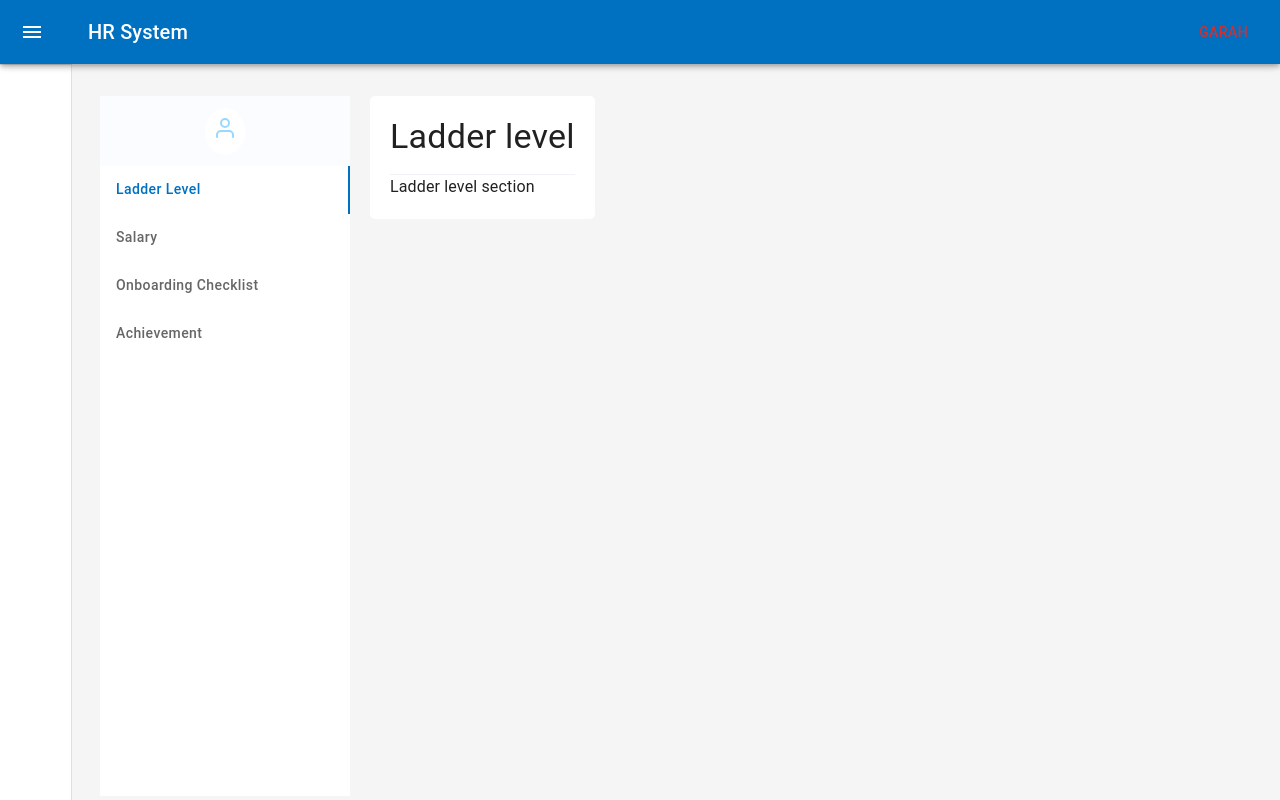
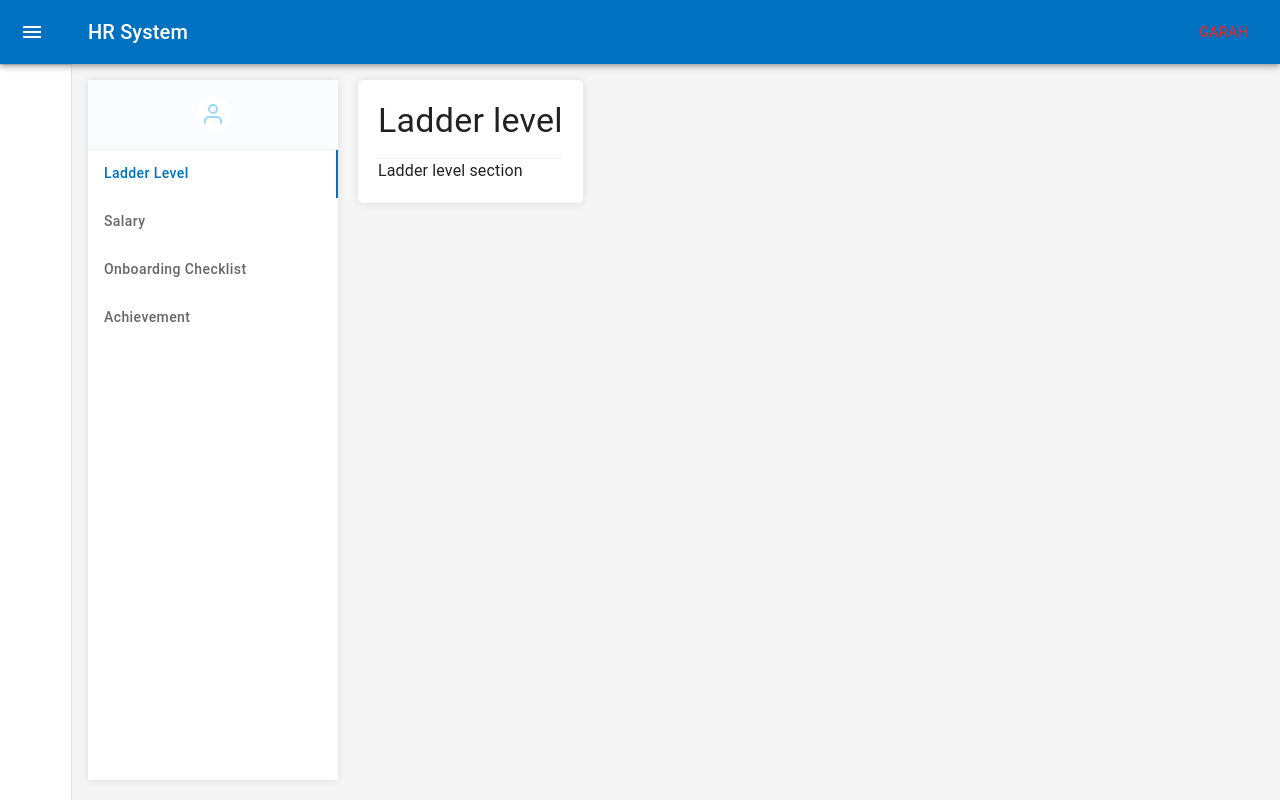
Before and after one commit to nestsolutionsllc/nest-hr, a Next.js app in the folder frontend/: page /profile in a window 1280 px wide. Built offline with nearby package versions, Linux system fonts and the light colour scheme.

Commit message:
feat: create sidebar in user profile & structure of other sections

```diff
--- a/frontend/src/components/userprofile/Achievement.tsx
+++ b/frontend/src/components/userprofile/Achievement.tsx
@@ -1,9 +1,17 @@
 import { Typography, Stack } from "@mui/material";
+
+const styles = {
+  title: {
+    borderBottom: 1,
+    paddingBottom: 2,
+    borderColor: "#f0f2f5",
+  },
+};
 
 const Achievement = () => {
   return (
     <Stack>
-      <Typography variant="h4" sx={{ borderBottom: 1, paddingBottom: 2, borderColor: "#f0f2f5" }}>
+      <Typography variant="h4" sx={styles.title}>
         Achievement
       </Typography>
       <Typography variant="body1">Achievemen section</Typography>
--- a/frontend/src/components/userprofile/Ladder.tsx
+++ b/frontend/src/components/userprofile/Ladder.tsx
@@ -1,9 +1,17 @@
 import { Typography, Stack } from "@mui/material";
+
+const styles = {
+  title: {
+    borderBottom: 1,
+    paddingBottom: 2,
+    borderColor: "#f0f2f5",
+  },
+};
 
 const Ladder = () => {
   return (
     <Stack>
-      <Typography variant="h4" sx={{ borderBottom: 1, paddingBottom: 2, borderColor: "#f0f2f5" }}>
+      <Typography variant="h4" sx={styles.title}>
         Ladder level
       </Typography>
       <Typography variant="body1">Ladder level section</Typography>
--- a/frontend/src/components/userprofile/Onboard.tsx
+++ b/frontend/src/components/userprofile/Onboard.tsx
@@ -1,9 +1,17 @@
 import { Typography, Stack } from "@mui/material";
+
+const styles = {
+  title: {
+    borderBottom: 1,
+    paddingBottom: 2,
+    borderColor: "#f0f2f5",
+  },
+};
 
 const Onboard = () => {
   return (
     <Stack>
-      <Typography variant="h4" sx={{ borderBottom: 1, paddingBottom: 2, borderColor: "#f0f2f5" }}>
+      <Typography variant="h4" sx={styles.title}>
         Onboard Checklist
       </Typography>
       <Typography variant="body1">Onboarding section</Typography>
--- a/frontend/src/components/userprofile/Salary.tsx
+++ b/frontend/src/components/userprofile/Salary.tsx
@@ -1,9 +1,17 @@
 import { Typography, Stack } from "@mui/material";
+
+const styles = {
+  title: {
+    borderBottom: 1,
+    paddingBottom: 2,
+    borderColor: "#f0f2f5",
+  },
+};
 
 const Salary = () => {
   return (
     <Stack>
-      <Typography variant="h4" sx={{ borderBottom: 1, paddingBottom: 2, borderColor: "#f0f2f5" }}>
+      <Typography variant="h4" sx={styles.title}>
         Salary
       </Typography>
       <Typography variant="body1">Salary section</Typography>
--- a/frontend/src/components/userprofile/VerticalTabs.tsx
+++ b/frontend/src/components/userprofile/VerticalTabs.tsx
@@ -1,5 +1,5 @@
 import { ReactNode, SyntheticEvent, useState } from "react";
-import { Tabs, Tab, Box, styled, Stack } from "@mui/material";
+import { Tabs, Tab, Box, Stack } from "@mui/material";
 import Ladder from "./Ladder";
 import Salary from "./Salary";
 import Onboard from "./Onboard";
@@ -29,53 +29,54 @@ interface TabPanelProps {
   index: number;
   value: number;
 }
-const TabPanelContainer = styled(Box)`
-  margin-left: 20px;
-  box-shadow: "0px 0px 8px 0px rgba(0,0,0,0.1);";
-  background-color: #fff;
-  border-radius: 5px;
-  padding: 20px;
-`;
 
-const TabContainer = styled(Box)`
-  display: flex;
-  min-height: 700px;
-`;
-
-const TabHeader = styled(Stack)`
-  justify-content: center;
-  align-items: center;
-  background-color: #fbfcff;
-  height: 10%;
-  box-shadow: "0px 0px 8px 0px rgba(0,0,0,0.1);";
-`;
-
-const IconWrapper = styled(Box)`
-  width: 35;
-  height: 35;
-  border-radius: 50%;
-  background-color: #fff;
-  text-align: center;
-  padding: 8px;
-`;
-
-const StyledTab = styled(Tab)`
-  align-items: flex-start;
-  text-transform: capitalize;
-`;
-
-const StyledTabs = styled(Tabs)`
-  background-color: #fff;
-  min-width: 250px;
-  box-shadow: "0px 0px 8px 0px rgba(0,0,0,0.1);";
-  height: 90%;
-`;
+const styles = {
+  tabPanelContainer: {
+    marginLeft: "20px",
+    boxShadow: "0px 0px 8px 0px rgba(0,0,0,0.1)",
+    backgroundColor: "#fff",
+    borderRadius: "5px",
+    padding: "20px",
+  },
+  tabContainer: {
+    display: "flex",
+    minHeight: "700px",
+  },
+  tabList: {
+    boxShadow: "0px 0px 8px 0px rgba(0,0,0,0.1)",
+  },
+  tabHeader: {
+    justifyContent: "center",
+    alignItems: "center",
+    backgroundColor: "#fbfcff",
+    height: "10%",
+    borderBottom: 1,
+    borderColor: "#f0f2f5",
+  },
+  iconWrapper: {
+    width: 35,
+    height: 35,
+    borderRadius: "50%",
+    backgroundColor: "#fff",
+    textAlign: "center",
+    paddingTop: "5px",
+  },
+  tabs: {
+    backgroundColor: "#fff",
+    minWidth: 250,
+    height: "90%",
+  },
+  tab: {
+    alignItems: "flex-start",
+    textTransform: "capitalize",
+  },
+};
 
 const TabPanel = (props: TabPanelProps) => {
   const { children, index, value, ...other } = props;
   return (
     <Box role="tabpanel" hidden={value !== index} id={`vertical-tabpanel-${index}`} {...other}>
-      {index === value && <TabPanelContainer>{children}</TabPanelContainer>}
+      {index === value && <Box sx={styles.tabPanelContainer}>{children}</Box>}
     </Box>
   );
 };
@@ -88,18 +89,18 @@ const VerticalTabs = () => {
   };
 
   return (
-    <TabContainer>
-      <Box>
-        <TabHeader>
-          <IconWrapper>
+    <Box sx={styles.tabContainer}>
+      <Box sx={styles.tabList}>
+        <Stack sx={styles.tabHeader}>
+          <Box sx={styles.iconWrapper}>
             <img src="/assets/userprofile/person.svg" alt="person" />
-          </IconWrapper>
-        </TabHeader>
-        <StyledTabs orientation="vertical" value={value} onChange={handleChange}>
+          </Box>
+        </Stack>
+        <Tabs orientation="vertical" value={value} onChange={handleChange} sx={styles.tabs}>
           {tabItems.map((item, index) => (
-            <StyledTab label={item.title} key={index} disableRipple />
+            <Tab label={item.title} key={index} disableRipple sx={styles.tab} />
           ))}
-        </StyledTabs>
+        </Tabs>
       </Box>
       <Box>
         {tabItems.map((item, index) => (
@@ -108,7 +109,7 @@ const VerticalTabs = () => {
           </TabPanel>
         ))}
       </Box>
-    </TabContainer>
+    </Box>
   );
 };
 
--- a/frontend/src/layouts/MainLayout.tsx
+++ b/frontend/src/layouts/MainLayout.tsx
@@ -9,7 +9,6 @@ import List from "@mui/material/List";
 import Typography from "@mui/material/Typography";
 import Divider from "@mui/material/Divider";
 import IconButton from "@mui/material/IconButton";
-import Container from "@mui/material/Container";
 import MenuIcon from "@mui/icons-material/Menu";
 import ChevronLeftIcon from "@mui/icons-material/ChevronLeft";
 import { Button } from "@mui/material";
@@ -129,10 +128,7 @@ const MainLayout = ({ children }: { children: ReactNode }) => {
         }}
       >
         <Toolbar />
-        <Container maxWidth="lg" sx={{ mt: 4, mb: 4 }}>
-          {children}
-          {/* <Copyright /> */}
-        </Container>
+        <Box sx={{ marginLeft: 2, marginTop: 2 }}>{children}</Box>
       </Box>
     </Box>
   );
--- a/frontend/src/pages/profile.tsx
+++ b/frontend/src/pages/profile.tsx
@@ -1,19 +1,21 @@
 import { NextPage } from "next";
-import { Box, styled } from "@mui/material";
+import { Box } from "@mui/material";
 import VerticalTabs from "../components/userprofile/VerticalTabs";
 
-const ProfileContainer = styled(Box)`
-  display: flex;
-  justify-content: flex-start;
-  align-items: flex-start;
-  flex-direction: column;
-`;
+const styles = {
+  profileContainer: {
+    display: "flex",
+    justifyContent: "flex-start",
+    alignItems: "flex-start",
+    flexDirection: "column",
+  },
+};
 
 const ProfilePage: NextPage = () => {
   return (
-    <ProfileContainer>
+    <Box sx={styles.profileContainer}>
       <VerticalTabs />
-    </ProfileContainer>
+    </Box>
   );
 };
 
```
Also changed, not shown: frontend/src/pages/signIn.tsx (+0 -13 lines).
